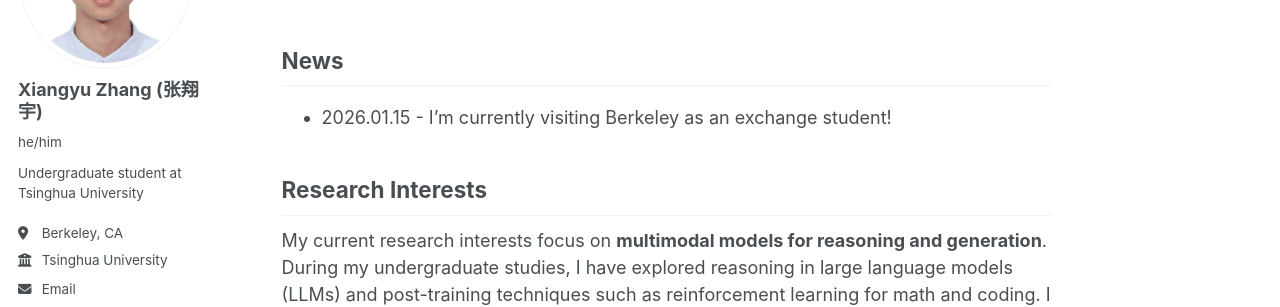
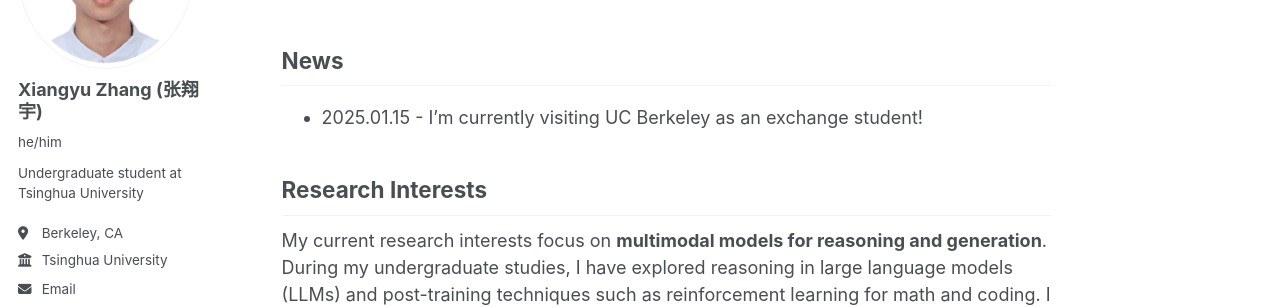
Before and after one commit to Painkillerzzz/xiangyu_zhang.github.io, a Jekyll site: the page built from _pages/about.md, in a window 1280 px wide and 1125 px high. Shown: the part 227-534 px from the top of the window. Built offline with Jekyll 4.4.1, drawn with Linux system fonts in a browser that asks for light colours.

Commit message:
fix typos

```diff
--- a/_pages/about.md
+++ b/_pages/about.md
@@ -11,7 +11,7 @@ I am Xiangyu Zhang, an undergraduate student in the Class of 2026 at Tsinghua Un
 
 ## News
 
- - 2026.01.15 - I'm currently visiting Berkeley as an exchange student!
+ - 2025.01.15 - I'm currently visiting UC Berkeley as an exchange student!
 
 ## Research Interests
 
```
Also changed, not shown: _projects/0_ImageEdit.md (renamed from _projects/ImageEdit.md, +1 -1 lines), _projects/1_TreeCoder.md (renamed from _projects/TreeCoder.md), _projects/2_JDiffusion.md (renamed from _projects/JDiffusion.md), _projects/3_SCATS.md (renamed from _projects/SCATS.md), _projects/4_Ktransfer.md (renamed from _projects/Ktransfer.md).
